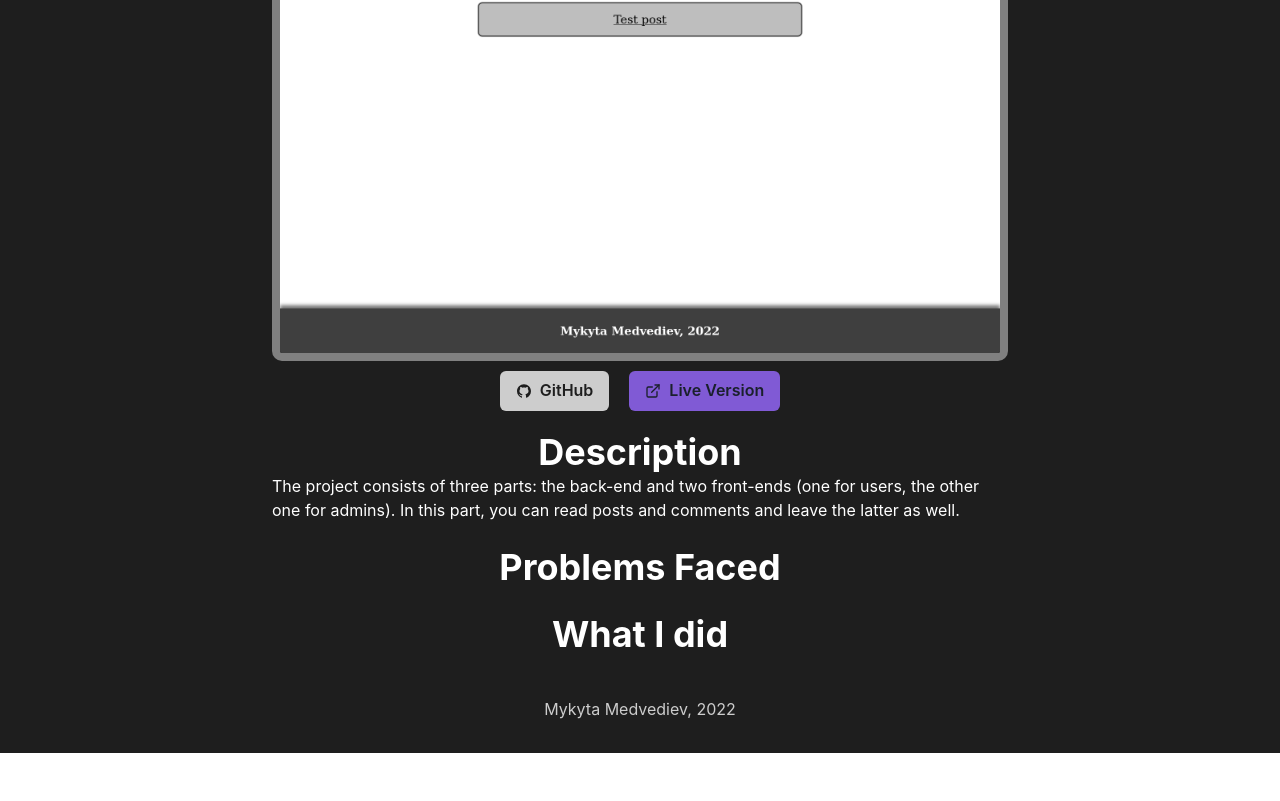
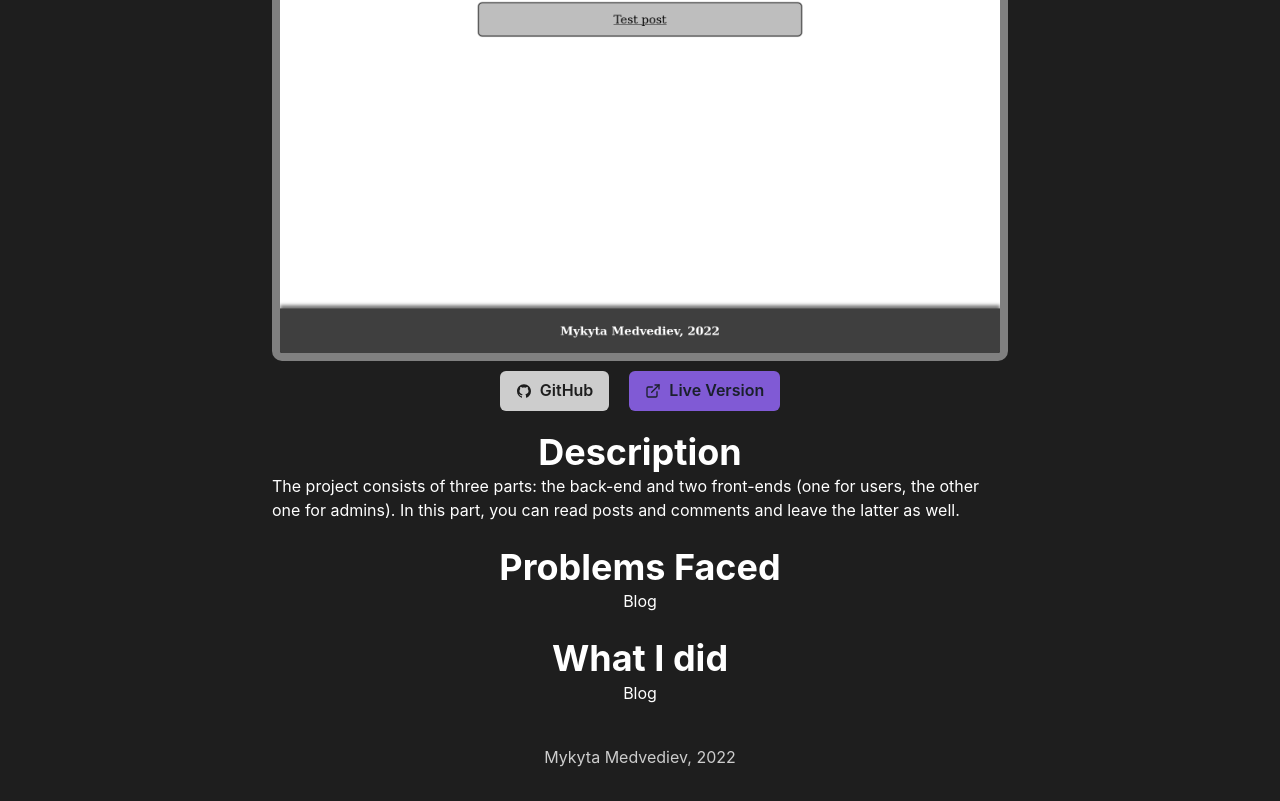
Before and after one commit to Furilon/portfolio-website, a Next.js app: page /project/blog-user-frontend in a window 1280 px wide. Shown: the part 329-1130 px from the top of the page. Before the commit the page ends 1082 px from the top, so only its background shows below. Built offline with nearby package versions, Linux system fonts and the light colour scheme.

Commit message:
Added problems and solutions for Poject Pandora

```diff
--- a/pages/project/[projectName].js
+++ b/pages/project/[projectName].js
@@ -1,12 +1,5 @@
 import Project from "../../components/project";
 import PageLayout from "../../components/layouts/page";
-import TodoImg from "../../public/to-do-app.png";
-import PandoraImg from "../../public/pandora.png";
-import CvAppImg from "../../public/cv-application.png";
-import ShopCartImg from "../../public/shopping-cart.png";
-import MembershipImg from "../../public/membership-club.png";
-import BlogImg from "../../public/blog-user-frontend.png";
-import { Flex, Heading, Text, Image, chakra } from "@chakra-ui/react";
 
 const LIVE_LINKS = {
   pandora: "https://theprojectpandora.com",
@@ -50,6 +43,26 @@ const PROJECT_NAMES = {
   "membership-club": "Membership Club",
 };
 
+const PROJECT_PROBLEMS = {
+  pandora:
+    "This is my first serious production-ready full-stack project, and there were (and still are) many problems along the way. The first issue we faced is building a React application (SPA) and connecting it to Express server. I quickly realized that we want to have many pages, and that if we only have an SPA, then a page won't load unless it's a homepage, which makes link sharing impossible and hinders SEO. The second problem was team management: we have a team of two, and I'm the 'visionary' in it, so I have to make all of the strategic decisions alongside project management. The third problem was about making lesson page creation scalable: since we are planning to have a big number of lessons, it's a big hassle to create a page for each lesson. The way I dealt with those problems is outlined below.",
+  "to-do-app": "To-do Application",
+  "cv-application": "CV Generator",
+  "shopping-cart": "Shopping Cart",
+  "blog-user-frontend": "Blog",
+  "membership-club": "Membership Club",
+};
+
+const PROJECT_SOLUTIONS = {
+  pandora:
+    "To solve the issue of connecting the server with the client, we initially tried to set up a hybrid solution that hydrates the React page on the server and sends it to the client as a ready HTML page (Server-Side Rendering), but it was overly complicated from the architectural standpoint, full of hydration bugs, and very unoptimized. So, I made a decision to switch to NextJS, that solved all backend problems, provided much more pleasant developer experience, and lets us easily choose between SSR and CSR. To solve the team management issue, I set up a Trello app with three boards: to-do, in-process, and done. For each task, we create a card and assign labels that indicate urgency/importance, come up with weekly due dates, and delegate tasks. It allowed us to visualize what tasks are important and prioritize them, to track who's responsible for what, and spread what's needed to do among the team. The last problem is the most interesting one. We want to write lessons in Markdown, so we needed to agree on a convention for the structure of those lessons, after which we designed an algorithm to recursively search through the 'lessons' folder, parse the text, and put it into our components.",
+  "to-do-app": "To-do Application",
+  "cv-application": "CV Generator",
+  "shopping-cart": "Shopping Cart",
+  "blog-user-frontend": "Blog",
+  "membership-club": "Membership Club",
+};
+
 export async function getStaticPaths() {
   return {
     paths: [
@@ -70,6 +83,8 @@ export async function getStaticProps({ params }) {
   const liveLink = LIVE_LINKS[params.projectName];
   const description = DESCRIPTIONS[params.projectName];
   const projectName = PROJECT_NAMES[params.projectName];
+  const problems = PROJECT_PROBLEMS[params.projectName];
+  const solution = PROJECT_SOLUTIONS[params.projectName];
 
   return {
     props: {
@@ -78,6 +93,8 @@ export async function getStaticProps({ params }) {
       ghLink,
       liveLink,
       description,
+      problems,
+      solution,
     },
   };
 }
@@ -88,6 +105,8 @@ export default function Page({
   ghLink,
   liveLink,
   description,
+  problems,
+  solution,
 }) {
   return (
     <PageLayout title="Project">
@@ -97,6 +116,8 @@ export default function Page({
         ghLink={ghLink}
         liveLink={liveLink}
         description={description}
+        problems={problems}
+        solution={solution}
       />
     </PageLayout>
   );
```
